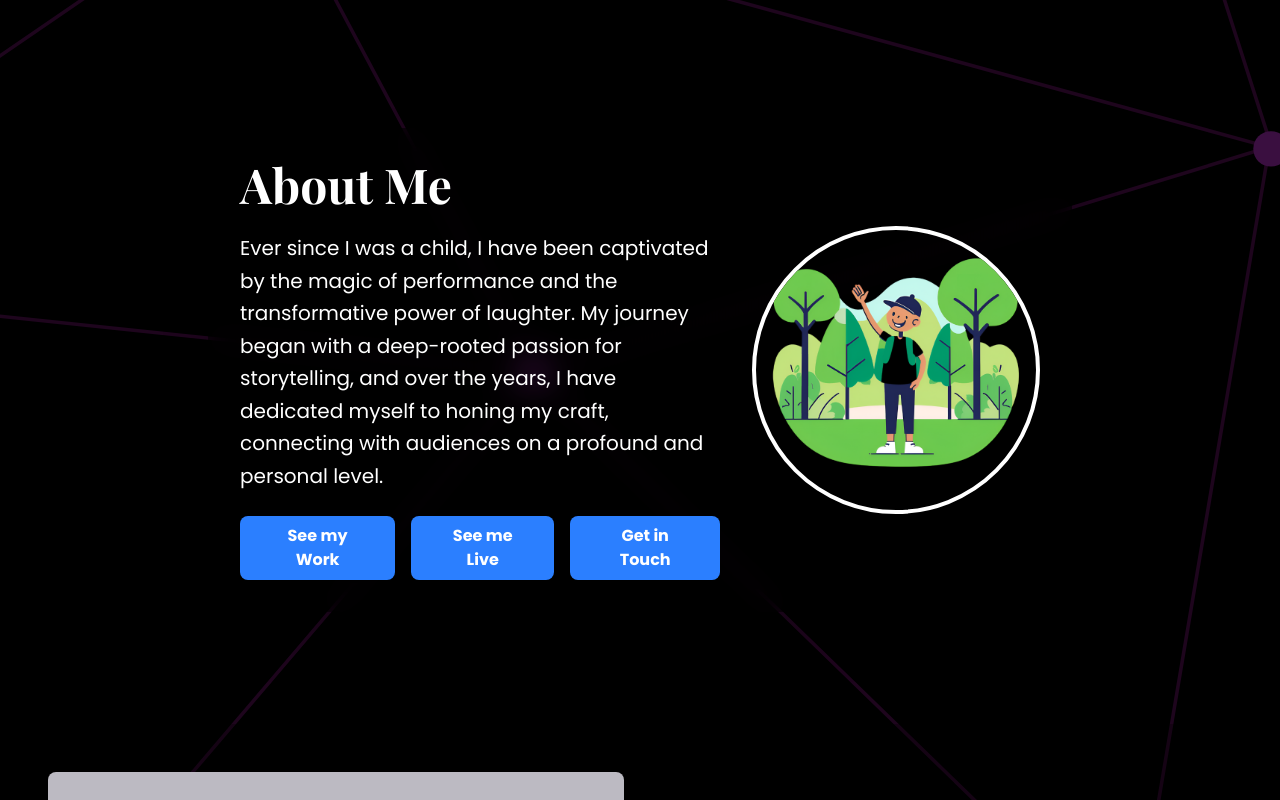
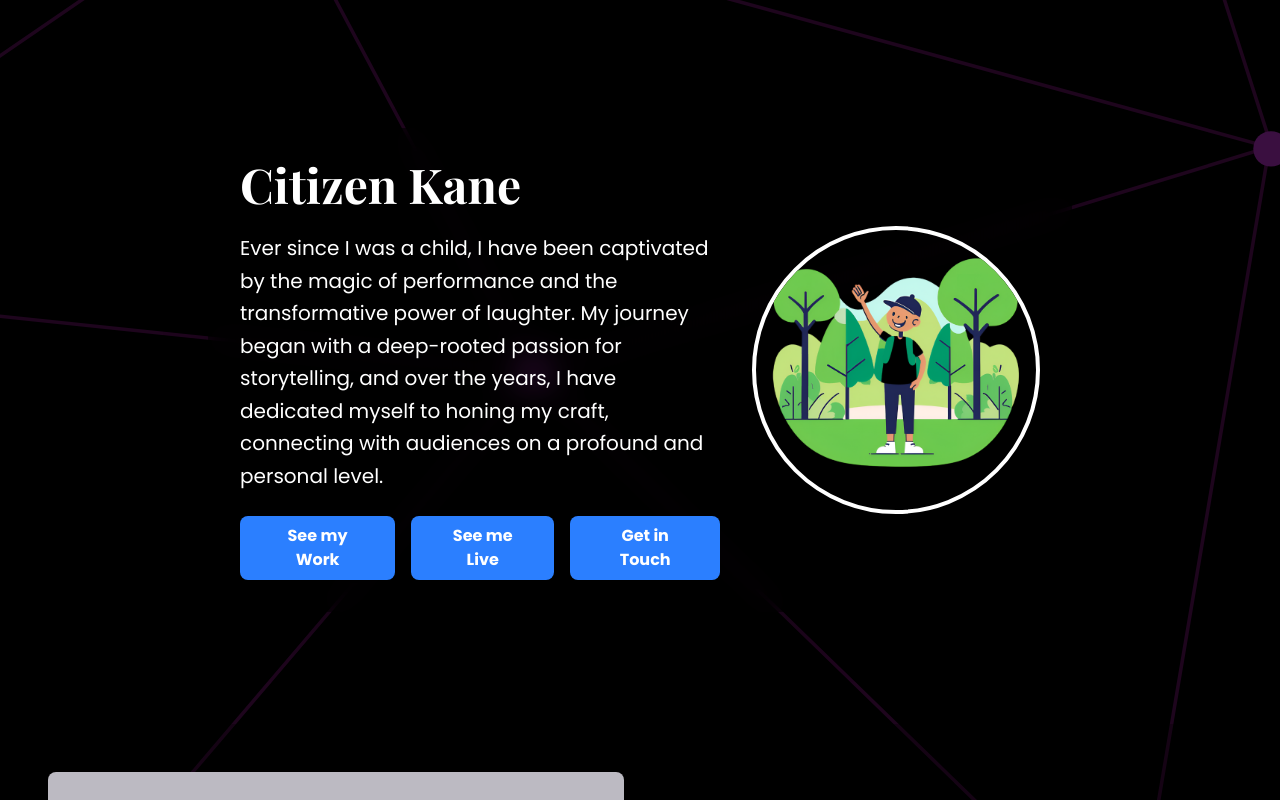
Before and after one commit to WuTangLan1/Sample-Comedy-Profile-1, a Next.js app: page / in a window 1280 px wide. Shown: the top 800 px of the page. Built offline with nearby package versions, Linux system fonts and the light colour scheme.

Commit message:
Update AboutMe.tsx

```diff
--- a/src/components/AboutMe/AboutMe.tsx
+++ b/src/components/AboutMe/AboutMe.tsx
@@ -55,7 +55,7 @@ const AboutMe = () => {
             className="order-2 md:order-1 flex-1 text-center md:text-left"
           >
             <h2 className="text-5xl font-bold font-[PlayfairDisplay] mb-6 text-white">
-              About Me
+              Citizen Kane
             </h2>
             <p className="text-xl font-medium text-white leading-relaxed">
               Ever since I was a child, I have been captivated by the magic of performance and the transformative power of laughter. My journey began with a deep-rooted passion for storytelling, and over the years, I have dedicated myself to honing my craft, connecting with audiences on a profound and personal level.
```
